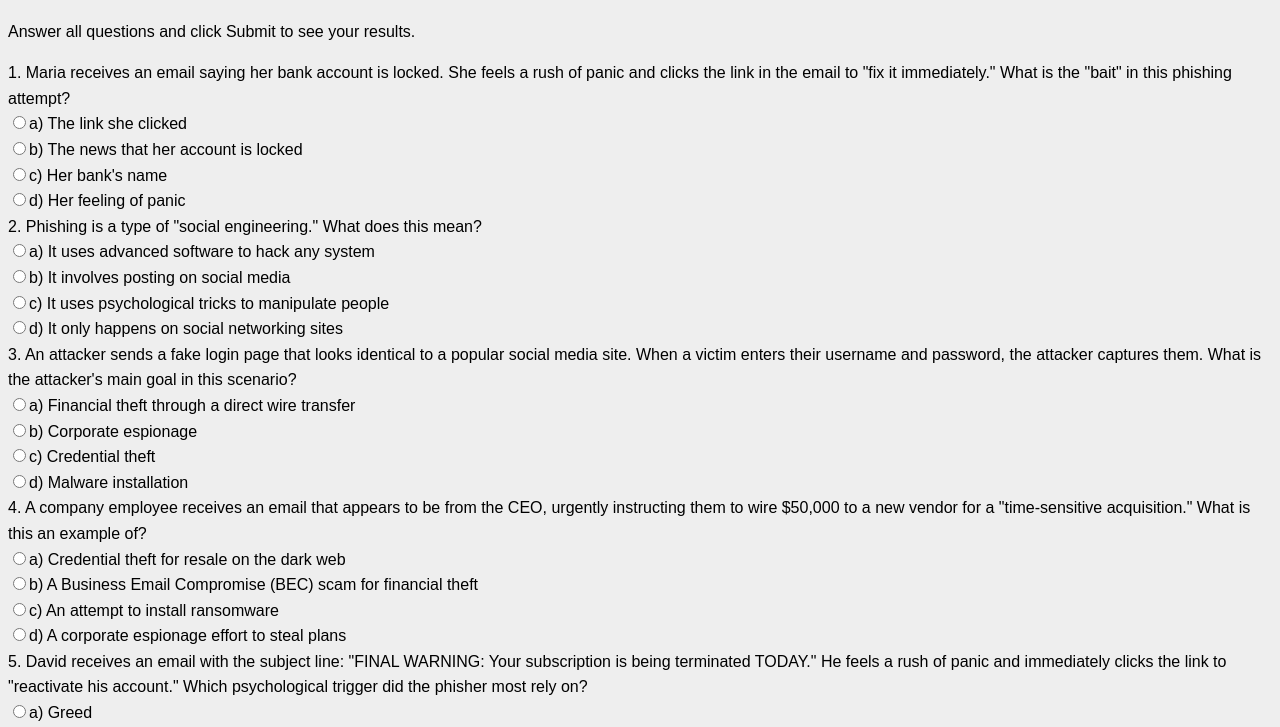
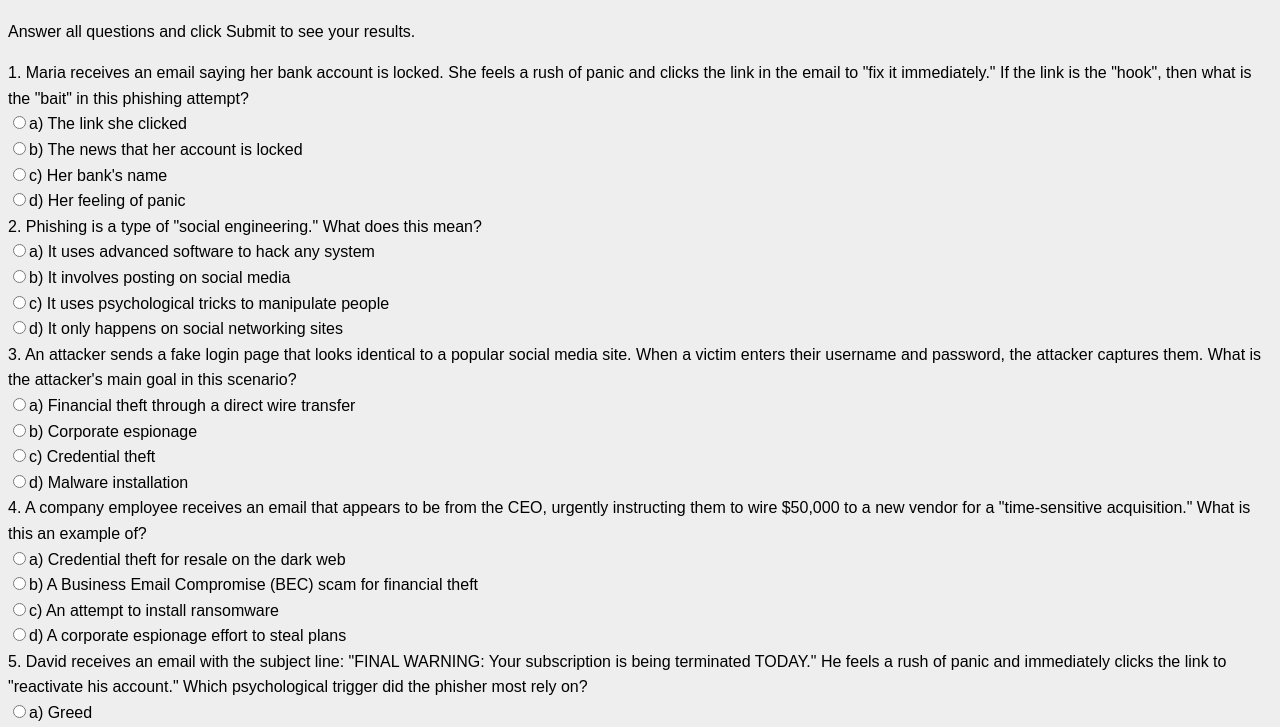
Before and after one commit to jainharshul/Phishing_Education, a browser extension: page frontend/pages/testeasy.html in a window 1280 px wide. Shown: the part 62-789 px from the top of the page. Drawn offline with Linux system fonts and the light colour scheme.

Commit message:
Fixed minor formatting error in easytest q1

```diff
--- a/frontend/pages/testeasy.html
+++ b/frontend/pages/testeasy.html
@@ -15,7 +15,7 @@
 
         <form id="testForm">
             <div class="question">
-                <div class="question-number">1. Maria receives an email saying her bank account is locked. She feels a rush of panic and clicks the link in the email to "fix it immediately." What is the "bait" in this phishing attempt?</div>
+                <div class="question-number">1. Maria receives an email saying her bank account is locked. She feels a rush of panic and clicks the link in the email to "fix it immediately." If the link is the "hook", then what is the "bait" in this phishing attempt?</div>
                 <div class="options">
                     <div class="radio-group"><input type="radio" id="q1a" name="q1" value="a"><label for="q1a">a) The link she clicked</label></div>
                     <div class="radio-group"><input type="radio" id="q1b" name="q1" value="b"><label for="q1b">b) The news that her account is locked</label></div>
```
